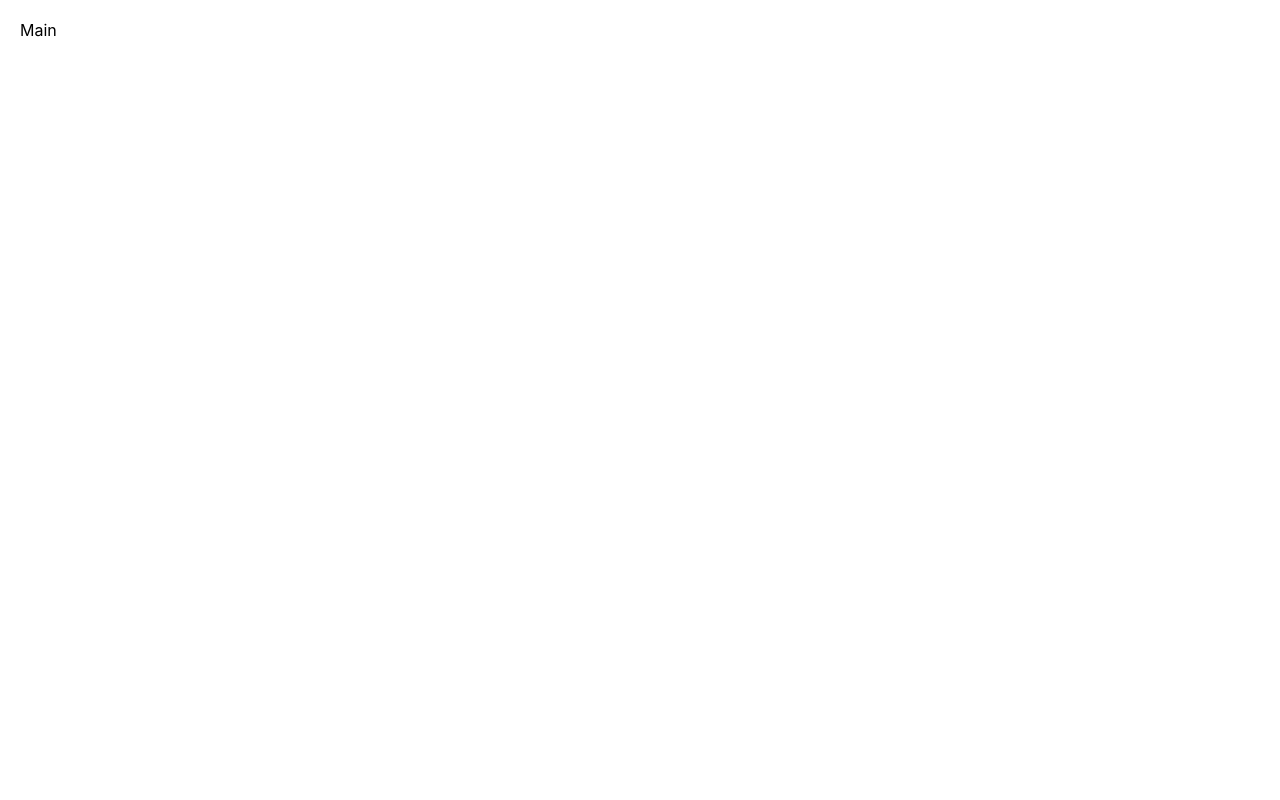
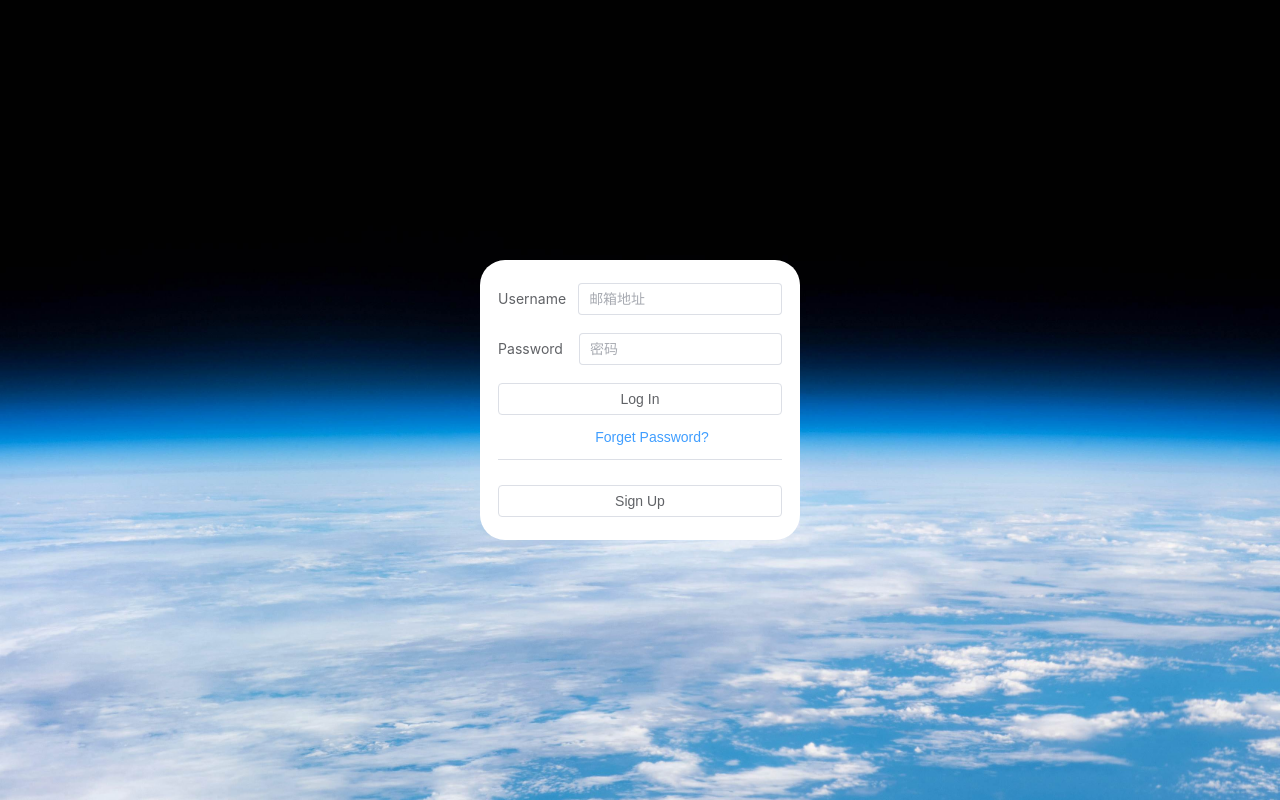
Before and after one commit to catwithtudou/resource_det_search_fe, a Vue app: page /#/ in a window 1280 px wide. Built offline with nearby package versions, Linux system fonts and the light colour scheme.

Commit message:
update:update the home

```diff
--- a/src/assets/less/config.less
+++ b/src/assets/less/config.less
@@ -1,6 +1,3 @@
-// https://ant.design/docs/spec/colors-cn
-// https://github.com/vueComponent/ant-design-vue/blob/next/components/style/themes/default.less
-
 // 常用尺寸
 @margin: 24px;
 @radius: 4px;
--- a/src/components/Home.vue
+++ b/src/components/Home.vue
@@ -1,18 +1,95 @@
 <template>
-    <div class="common-layout">
-        <el-container>
-            <el-main>Main</el-main>
-        </el-container>
+    <div class="home">
+        <div class="home-title" v-if="!isAppearForm">
+            <h1>高校课程资源智能识别与搜索系统</h1>
+        </div>
+        <div class="home-btn" v-if="!isAppearForm">
+            <el-button size="large" :dark="isDark" color="@color-black" @click="appearForm" round>立即进入</el-button>
+        </div>
+        <div class="home-login" v-if="isAppearForm">
+            <div class="home-login-form">
+                <el-form :model="form" label-width="auto" label-position="left">
+                    <el-form-item label="Username" >
+                        <el-input v-model="form.email" placeholder="邮箱地址" />
+                    </el-form-item>
+                    <el-form-item label="Password">
+                        <el-input v-model="form.pswd" placeholder="密码" />
+                    </el-form-item>
+                    <el-button size="default" class="home-login-form-btn" :loading="isLoginLoading" >Log In
+                    </el-button>
+                    <el-button type="text"   class="home-login-form-text">Forget Password?</el-button>
+                    <el-divider />
+                    <el-button size="default" class="home-login-form-btn">Sign Up
+                    </el-button>
+                </el-form>
+
+            </div>
+        </div>
     </div>
 </template>
 
 
 <script setup>
-import { ref } from 'vue'
+import { ref } from "vue"
+
+let isAppearForm = ref(true)
+let isLoginLoading = ref(false)
+
+let appearForm = () => {
+    isAppearForm.value = true
+}
+
+let form = ref({
+    "email": "",
+    "pwsd": ""
+})
 
 
 </script>
+<style lang="less" scoped>
+.home {
+    display: flex;
+    flex-flow: column nowrap;
+    justify-content: center;
+    align-items: center;
+    height: 100vh;
+
+    flex-shrink: 0;
+    background-size: cover;
+    background-position: center;
+    background-image: url("../assets/img/home_bg.jpg");
 
 
-<style scoped>
+    .home-title {
+        h1 {
+            color: @color-white;
+        }
+    }
+
+    .home-login {
+        .home-login-form {
+            display: flex;
+            flex-flow: column nowrap;
+            justify-content: center;
+            align-items: center;
+
+            width: 40vh;
+            height: 35vh;
+
+            background-color: @color-white;
+            border-radius: 25px;
+
+
+
+            .home-login-form-btn {
+                width: 100%;
+            }
+
+            .home-login-form-text {
+                margin-bottom: -20px;
+                width: 100%;
+            }
+        }
+    }
+}
 </style>
```
Also changed, not shown: src/assets/img/home_bg.jpg (added), src/assets/img/logo.png (deleted).
